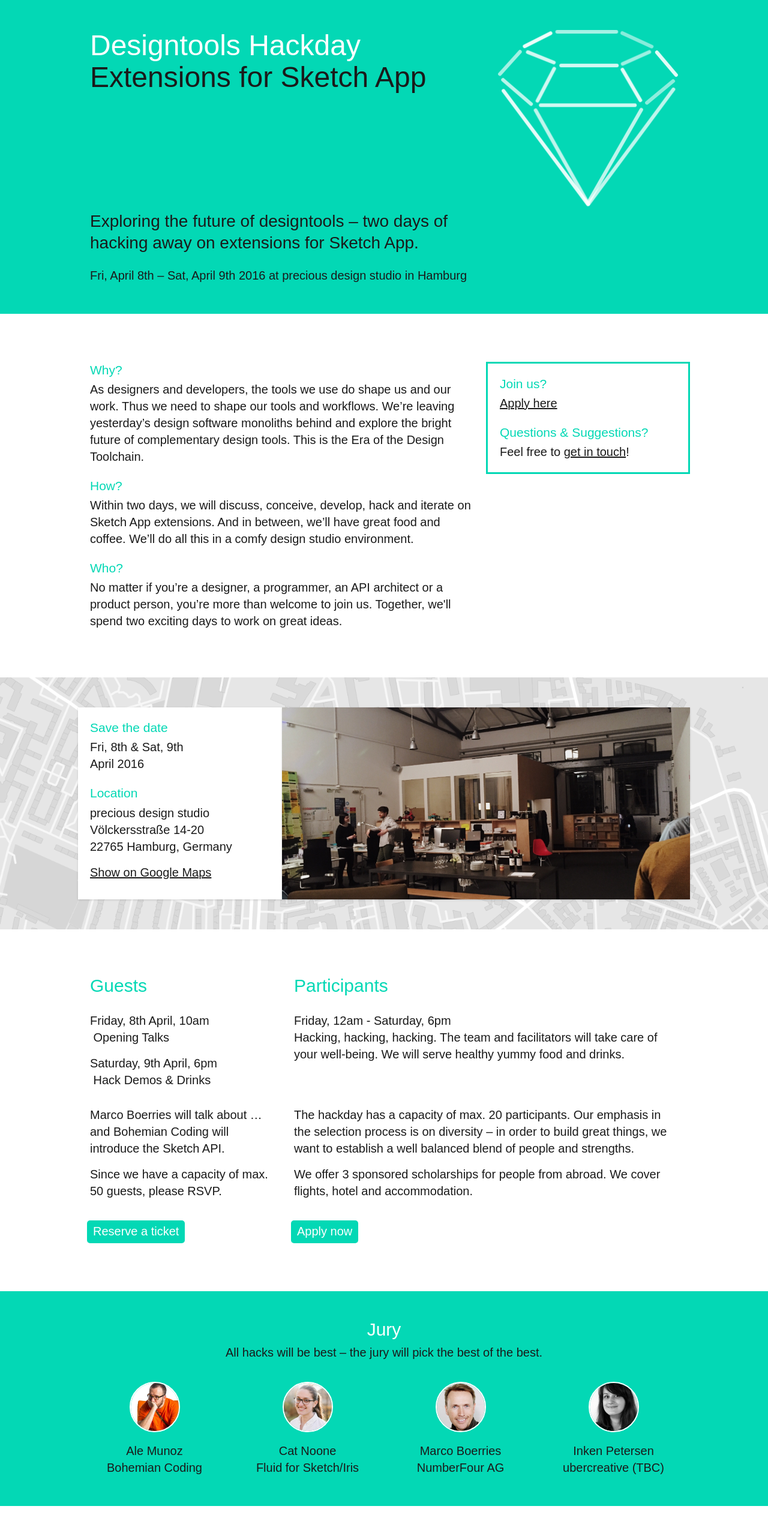
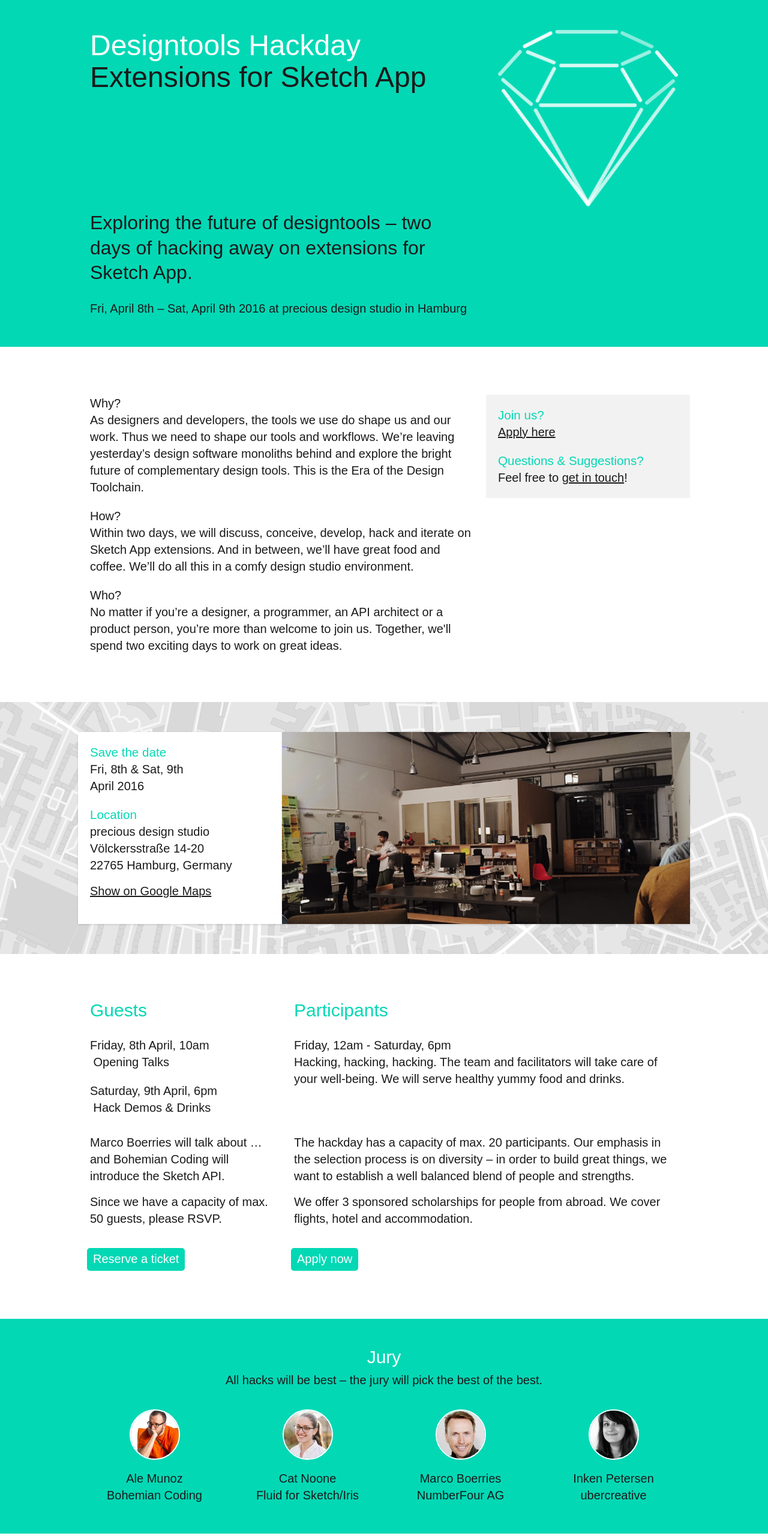
Before and after one commit to dataliterate/designtools-hackday-visual-creator, a plain HTML site: page Website/index.html in a window 1280 px wide. Shown: the top 2560 px of the page at 60% size. Drawn offline with nearby package versions, Linux system fonts and the light colour scheme; a small style sheet from the web is missing.

Commit message:
Less colored text

```diff
--- a/Website/index.html
+++ b/Website/index.html
@@ -39,6 +39,8 @@
       })
     }, 500);
 
+
+
   });
   </script>
 </head>
@@ -46,7 +48,7 @@
 <body>
 
   <!-- ****************** Header ****************** -->
-  <header class="o__header solid--dominant box--spacing">
+  <header class="o__header solid--primary box--spacing">
     <div class="g__center g__container">
       <section class="g__8-12">
         <h1 class="title">
@@ -56,10 +58,7 @@
       </section>
 
       <section class="g__4-12 h__responsive--marginTop">
-        <?xml version="1.0" encoding="UTF-8" standalone="no"?>
-        <svg width="988px" height="968px" viewBox="0 0 988 968" version="1.1" xmlns="http://www.w3.org/2000/svg" xmlns:xlink="http://www.w3.org/1999/xlink" xmlns:sketch="http://www.bohemiancoding.com/sketch/ns">
-            <!-- Generator: Sketch 3.5.2 (25235) - http://www.bohemiancoding.com/sketch -->
-
+        <svg width="988px" height="968px" viewBox="0 0 988 968" version="1.1" xmlns="http://www.w3.org/2000/svg" xmlns:xlink="http://www.w3.org/1999/xlink">
             <g id="Page-1" stroke="none" stroke-width="1" fill="none" fill-rule="evenodd" sketch:type="MSPage">
                 <g id="1024-copy-4" sketch:type="MSArtboardGroup" transform="translate(-142.000000, -134.000000)" stroke-linecap="round" stroke="#FFFFFF" stroke-width="20">
                     <g id="InnerGroup" sketch:type="MSLayerGroup" transform="translate(152.000000, 143.000000)">
@@ -101,17 +100,17 @@
     <div class="g__center g__container">
 
       <section class="g__8-12">
-        <h2>Why?</h2>
+        <h3>Why?</h3>
         <p>As designers and developers, the tools we use do shape us and our work. Thus we need to shape our tools and workflows. We’re leaving yesterday’s design software monoliths behind and explore the bright future of complementary design tools. This is the Era of the Design Toolchain.</p>
 
-        <h2>How?</h2>
+        <h3>How?</h3>
         <p>Within two days, we will discuss, conceive, develop, hack and iterate on Sketch App extensions. And in between, we’ll have great food and coffee. We’ll do all this in a comfy design studio environment.</p>
 
-        <h2>Who?</h2>
+        <h3>Who?</h3>
         <p>No matter if you’re a designer, a programmer, an API architect or a product person, you’re more than welcome to join us. Together, we'll spend two exciting days to work on great ideas.</p>
       </section>
 
-      <section class="g__4-12 box--border h__responsive--marginTop">
+      <section class="g__4-12 box--solid solid--grey h__responsive--marginTop">
         <h2>Join us?</h2>
         <p><a href="#">Apply here</a></p>
 
@@ -182,7 +181,7 @@
   </article><!-- signup -->
 
   <!-- ****************** Jury ****************** -->
-  <article class="solid--dominant img--border--white box--spacing">
+  <article class="solid--primary img--border--white box--spacing">
     <div class="g__center">
 
       <section class="text--center">
@@ -219,7 +218,7 @@
             <img src="imgs/faces/inken.png">
             <div class="m__identity__description">
               <h3>Inken Petersen</h3>
-              <a href="http://ubercreative.me/" class="a--invisible" target="_blank">ubercreative (TBC)</a>
+              <a href="http://ubercreative.me/" class="a--invisible" target="_blank">ubercreative</a>
             </div>
           </div><!-- m__identity -->
         </div><!-- o__identities -->
@@ -316,7 +315,7 @@
   <!-- ****************** Partners ****************** -->
   <article>
     <div class="g__center">
-      <section class="box--border Big">
+      <section class="box--border border--grey Big">
         <div class="g__container o__identities o__identities--wide ">
           <div class="m__identity g__4-12">
             <a href="http://precious-forever.com/" target="_blank"><img src="imgs/logos/precious.png" class="h__precious"></a>
@@ -366,7 +365,7 @@
       <section class="g__12-12 text--small text--center o__footer__legallinks">
         <p><strong>Designtools Hackday</strong> – Extensions for Sketch App</p>
 
-        <p>8-9th April 2016 · precious design studio, <a href="https://goo.gl/maps/135CJyiUnXv" class="a--invisible" target="_blank">Völckersstraße 14-20, 22765 Hamburg, Germany</a></p>
+        <p>8-9th April 2016 · <a href="https://goo.gl/maps/135CJyiUnXv" class="a--invisible" target="_blank">precious design studio, Völckersstraße 14-20, 22765 Hamburg, Germany</a></p>
 
         <p>
           <a href="mailto:hackday@precious-forever.com">Get in touch</a> · <a href="#"><strong>Apply now</strong></a> · <a href="http://precious-forever.com/impressum">Imprint</a>
--- a/Website/styles/_atoms.scss
+++ b/Website/styles/_atoms.scss
@@ -25,7 +25,7 @@
 h1  {
   font-size: 1.5em;
   font-weight: 500;
-  color: $dominant;
+  color: $secondary;
 
   margin-bottom: 1em;
 }
@@ -36,11 +36,11 @@
 }
 
 h2  {
-  font-size: 1.05em;
+  font-size: 1.03em;
   font-weight: 500;
-  color: $dominant;
+  color: $secondary;
 
-  margin-bottom: .2em;
+  //margin-bottom: .2em;
   margin-top: 1em;
 
   &:first-child {
@@ -51,6 +51,12 @@
 h3  {
   font-size: 1em;
   font-weight: 500;
+
+  margin-top: 1em;
+
+  &:first-child {
+    margin-top: 0;
+  }
 }
 
 p {
@@ -73,7 +79,7 @@
   display: inline-block;;
   text-decoration: none;
 
-  background-color: $dominant;
+  background-color: $secondary;
   color: $white;
 
   padding: .2em .5em .3em .5em;
@@ -131,7 +137,7 @@
 //**************************** Boxes ****************************//
 
 .box--border  {
-  border: (1rem/3) solid $dominant;
+  border: (1rem/3) solid $grey_xlight;
   padding-top: $unit_small;
   padding-bottom: $unit_small;
 }
@@ -159,7 +165,7 @@
 }
 
 .text--big  {
-  font-size: 1.4em;
+  font-size: 1.6em;
   line-height: 1.3em;
 }
 
@@ -196,17 +202,17 @@
 }
 
 .border--grey {
-  border-color: $grey;
+  border-color: $grey_light;
 }
 
-.text--dominant {
-  color: $dominant;
+.text--primary {
+  color: $primary;
 }
 
-.solid--dominant {
-  background-color: $dominant;
+.solid--primary {
+  background-color: $primary;
 }
 
-.border--dominant {
-  border-color: $dominant;
+.border--primary {
+  border-color: $primary;
 }
--- a/Website/styles/_protons.scss
+++ b/Website/styles/_protons.scss
@@ -32,11 +32,14 @@
 $black: hsl(0,0,10%);
 $white: hsl(0,0,100%);
 
-$dominant: hsl(170,97,43%);
-//$dominant: #E57B5C;
-//$dominant: #F7C873; // Dottergel
+$primary: hsl(170,97,43%);
+//$primary: #F7C873;
+//$secondary: #F7C873; // Dottergelb
+$secondary: #DE4242; // Rot
+$secondary: $primary;
 
 $grey: hsl(0,0,50%);
+$grey_light: lighten($grey, 40%);
 $grey_xlight: lighten($grey, 45%);
 
 
--- a/Website/styles/hacks.scss
+++ b/Website/styles/hacks.scss
@@ -10,6 +10,7 @@
 // Fade between opacities for #discokugel
 #InnerGroup path  {
   transition: opacity .5s;
+  stroke-width: 20;
 }
 
 // Insert responsive photo
```
Also changed, not shown: Website/styles/styles.css.
